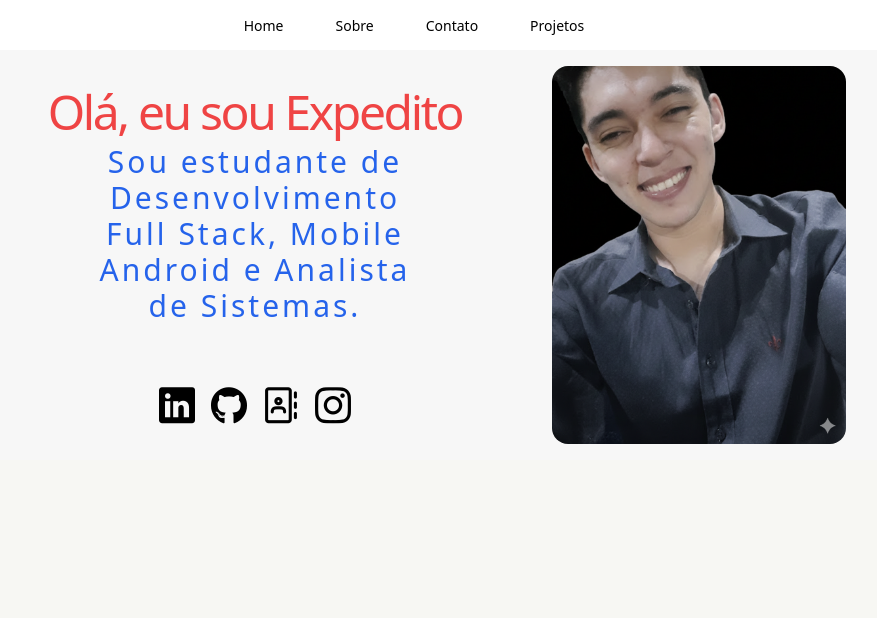
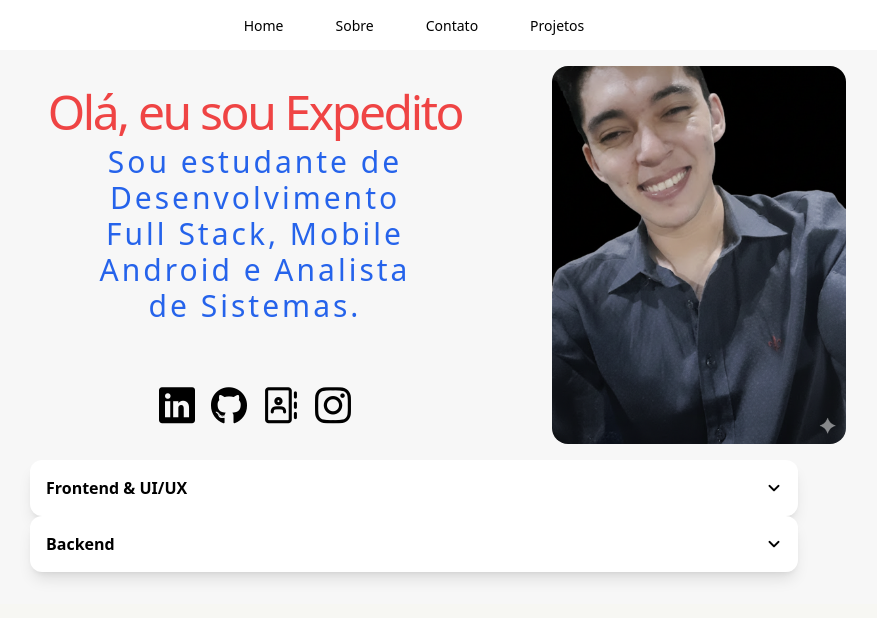
Before and after one commit to 9313TaylDe/meu_portifolio, a React (Vite) app: page / in a window 1280 px wide. Shown: the top 618 px of the page, without its empty margins (226-1103 px from the left). Built offline with nearby package versions, Linux system fonts and the light colour scheme.

Commit message:
add skills front and backend

```diff
--- a/src/components/Home.tsx
+++ b/src/components/Home.tsx
@@ -1,5 +1,8 @@
 import Header from "./Header";
 import My_Infos from "./My_Infos";
+import SkillsAccordion from "./Skills";
+import Skills from "./Skills";
+import { frontendSkills, backendSkills } from "../components/Skills";
 
 const Home = () => {
   return (
@@ -9,6 +12,10 @@ const Home = () => {
       <section className="w-full md:w-[70%] flex justify-center ">
         <My_Infos />
       </section>
+      <section className="pb-8 w-full flex flex-col items-center justify-center">
+        <SkillsAccordion title="Frontend & UI/UX" skills={frontendSkills} />
+        <SkillsAccordion title="Backend" skills={backendSkills} />
+      </section>
     </div>
   );
 };
--- /dev/null
+++ b/src/components/Skills.tsx
@@ -0,0 +1,64 @@
+import { useState } from "react";
+export const frontendSkills = [
+  { name: "HTML", level: 80 },
+  { name: "CSS", level: 85 },
+  { name: "JavaScript", level: 85 },
+  { name: "TypeScript", level: 70 },
+  { name: "React", level: 80 },
+  { name: "Next.js", level: 75 },
+  { name: "Tailwind CSS", level: 80 },
+  { name: "Testes de Interface", level: 65 },
+];
+
+export const backendSkills = [
+  { name: "Node.js", level: 70 },
+  { name: "Express", level: 65 },
+  { name: "REST APIs", level: 75 },
+  { name: "JWT / Auth", level: 60 },
+  { name: "PostgreSQL", level: 70 },
+  { name: "MongoDB", level: 65 },
+];
+
+const SkillsAccordion = ({ title, skills }) => {
+  const [open, setOpen] = useState(false);
+
+  return (
+    <section className="w-full max-w-3xl mx-auto bg-white rounded-xl shadow-lg">
+      {/* HEADER */}
+      <button
+        onClick={() => setOpen(!open)}
+        className="w-full flex justify-between items-center p-4 font-semibold"
+      >
+        {title}
+        <i
+          className={`pi pi-angle-down transition-transform ${
+            open ? "rotate-180" : ""
+          }`}
+        />
+      </button>
+
+      {/* CONTENT */}
+      {open && (
+        <div className="px-4 pb-4 space-y-4">
+          {skills.map((skill) => (
+            <div key={skill.name} className="space-y-1">
+              <div className="flex justify-between text-sm font-medium">
+                <span>{skill.name}</span>
+                <span>{skill.level}%</span>
+              </div>
+
+              <div className="w-full h-2 bg-gray-200 rounded-full overflow-hidden">
+                <div
+                  className="h-full bg-black transition-all duration-700"
+                  style={{ width: `${skill.level}%` }}
+                />
+              </div>
+            </div>
+          ))}
+        </div>
+      )}
+    </section>
+  );
+};
+
+export default SkillsAccordion;
```
